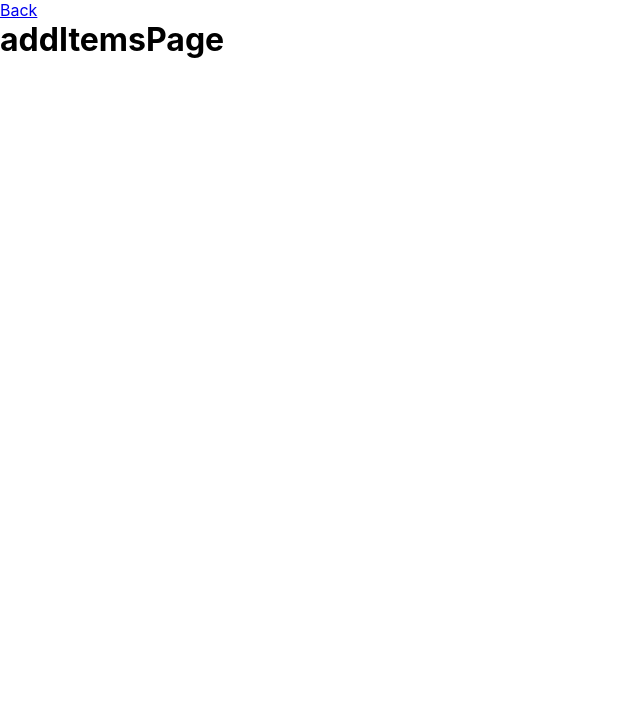
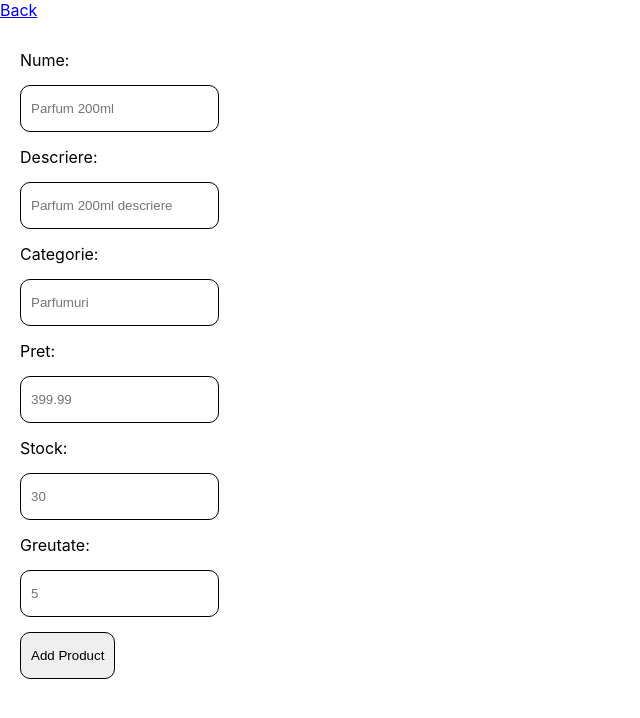
Before and after one commit to AdelinV2/react-spring-ecommerce, a React (Create React App) app in the folder frontend/: page /addItemsPage in a window 1280 px wide. Shown: the top 718 px of the page, without its empty margins (0-640 px from the left). Built offline with nearby package versions, Linux system fonts and the light colour scheme.

Commit message:
basic form for adding products, no implementation with backend yet

```diff
--- a/frontend/src/Pages/AddItemsPage.jsx
+++ b/frontend/src/Pages/AddItemsPage.jsx
@@ -1,10 +1,64 @@
 import { Link } from "react-router-dom";
+import { useState } from "react";
+import "../css/AddItemsPage.css";
 
 export default function AddItemsPage() {
+  const [product, setProduct] = useState({});
+
+  function handleSubmit() {}
+
   return (
     <>
       <Link to="/">Back</Link>
-      <h1>addItemsPage</h1>
+      <form className="add-product-form" action={handleSubmit}>
+        <span className="form-label">Nume:</span>
+        <input
+          className="form-input"
+          type="text"
+          name="name"
+          placeholder="Parfum 200ml"
+        />
+        <span className="form-label">Descriere:</span>
+        <input
+          className="form-input"
+          type="text"
+          name="description"
+          placeholder="Parfum 200ml descriere"
+        />
+        <span className="form-label">Categorie:</span>
+        <input
+          className="form-input"
+          type="text"
+          name="category"
+          placeholder="Parfumuri"
+        />
+        <span className="form-label">Pret:</span>
+        <input
+          className="form-input"
+          type="number"
+          name="price"
+          placeholder="399.99"
+        />
+        <span className="form-label">Stock:</span>
+
+        <input
+          className="form-input"
+          type="number"
+          name="stock"
+          placeholder="30"
+        />
+        <span className="form-label">Greutate:</span>
+
+        <input
+          className="form-input"
+          type="number"
+          name="weight"
+          placeholder="5"
+        />
+        <button className="form-btn" type="submit">
+          Add Product
+        </button>
+      </form>
     </>
   );
 }
--- /dev/null
+++ b/frontend/src/css/AddItemsPage.css
@@ -0,0 +1,17 @@
+.add-product-form
+{
+    margin-left: 20px;
+    margin-top: 30px;
+    display: flex;
+    flex-direction: column;
+    gap: 15px;
+
+}
+
+.form-input,.form-btn
+{
+border: solid black 1px;
+    border-radius: 10px;
+    padding: 15px 10px;
+    width: fit-content;
+}
```
